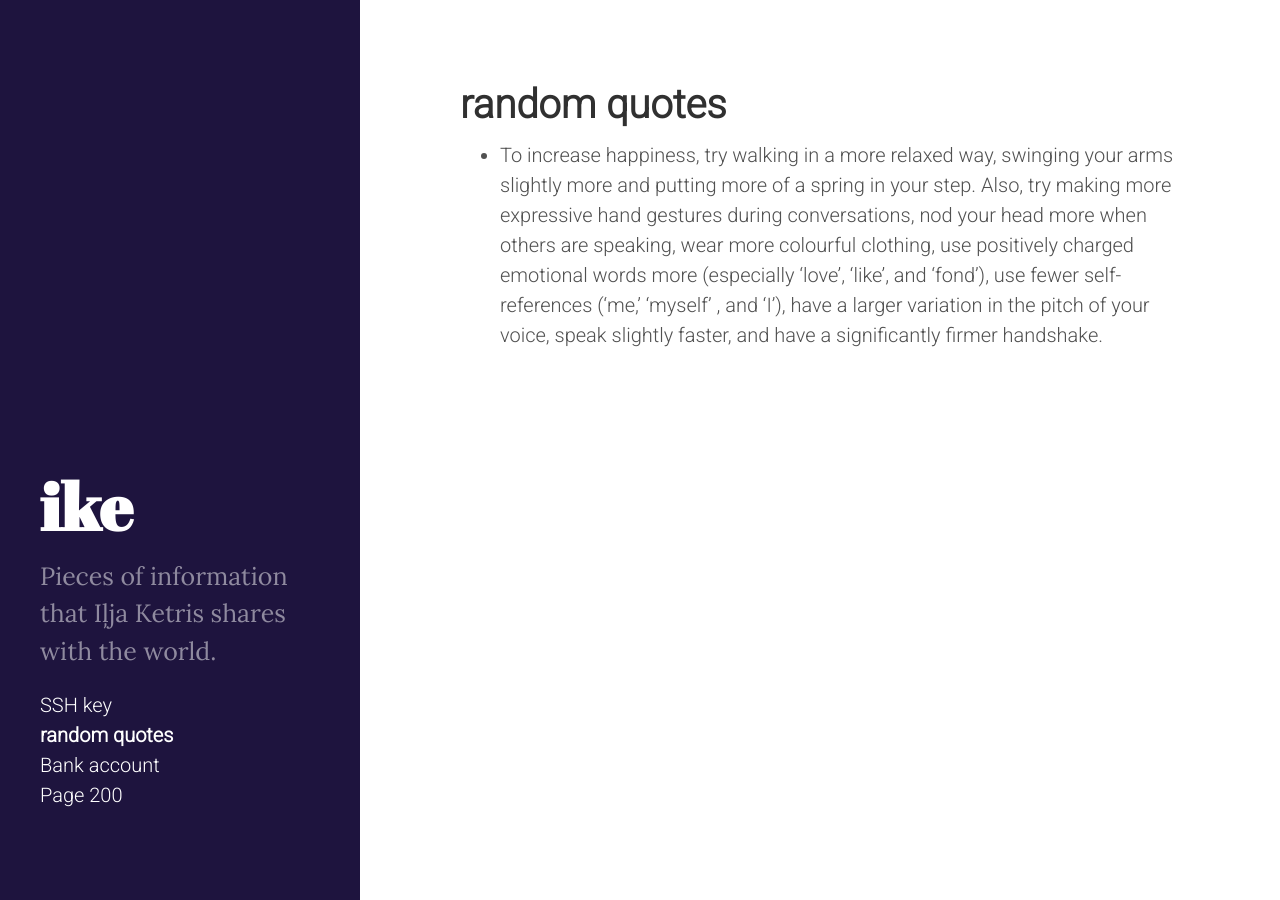
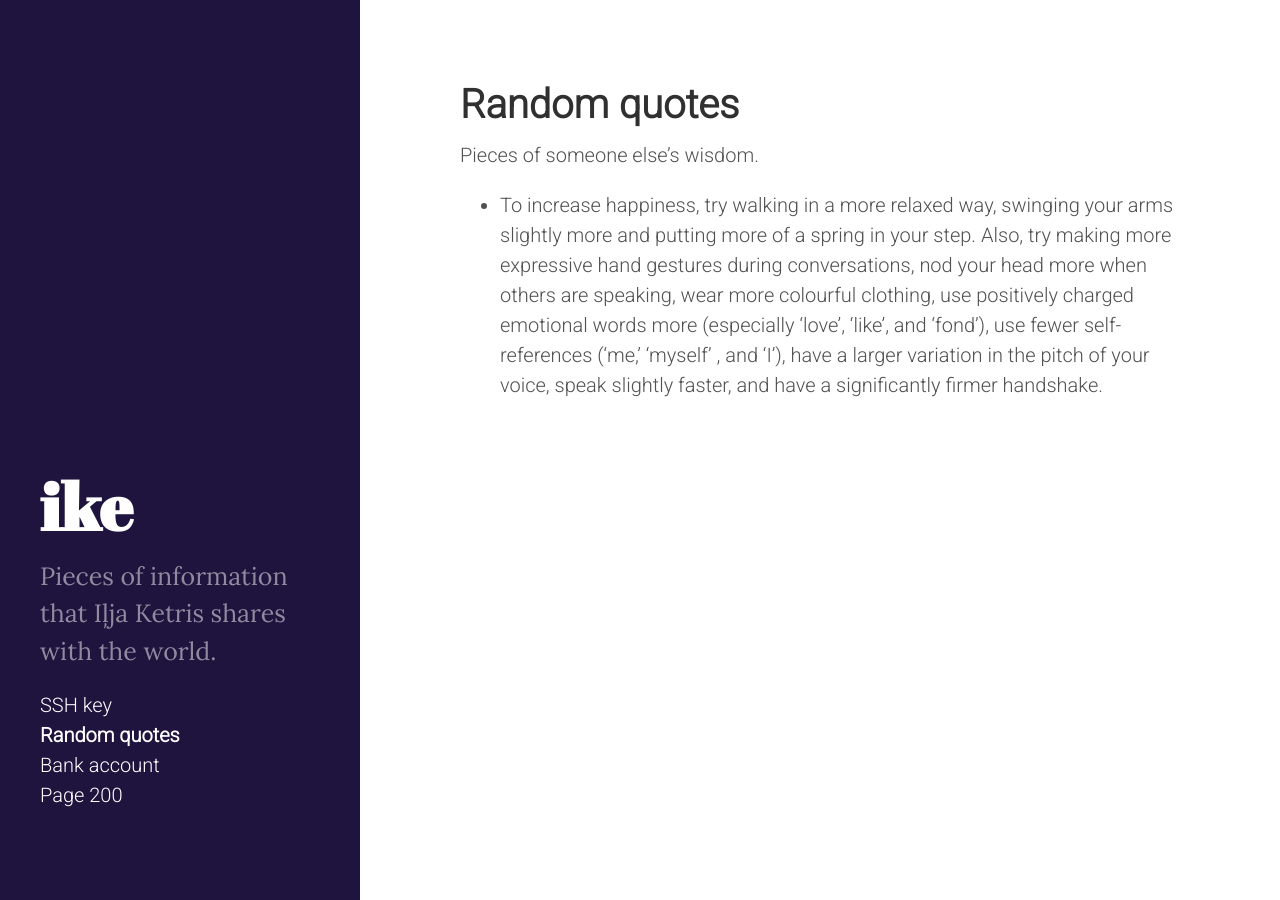
Before and after one commit to punund/punund.github.com, a Jekyll site: the page built from random/index.md, in a window 1280 px wide. Built offline with Jekyll 4.4.1, drawn with Linux system fonts in a browser that asks for light colours; Markdown is read by kramdown in place of the engine named in the settings.

Commit message:
random added

```diff
--- a/random/index.md
+++ b/random/index.md
@@ -1,6 +1,8 @@
 ---
 layout: page
-title: random quotes
+title: Random quotes
 ---
 
+Pieces of someone else's wisdom.
+
 * To increase happiness, try walking in a more relaxed way, swinging your arms slightly more and putting more of a spring in your step. Also, try making more expressive hand gestures during conversations, nod your head more when others are speaking, wear more colourful clothing, use positively charged emotional words more (especially ‘love’, ‘like’, and ‘fond’), use fewer self-references (‘me,’ ‘myself’ , and ‘I’), have a larger variation in the pitch of your voice, speak slightly faster, and have a significantly firmer handshake.
```
